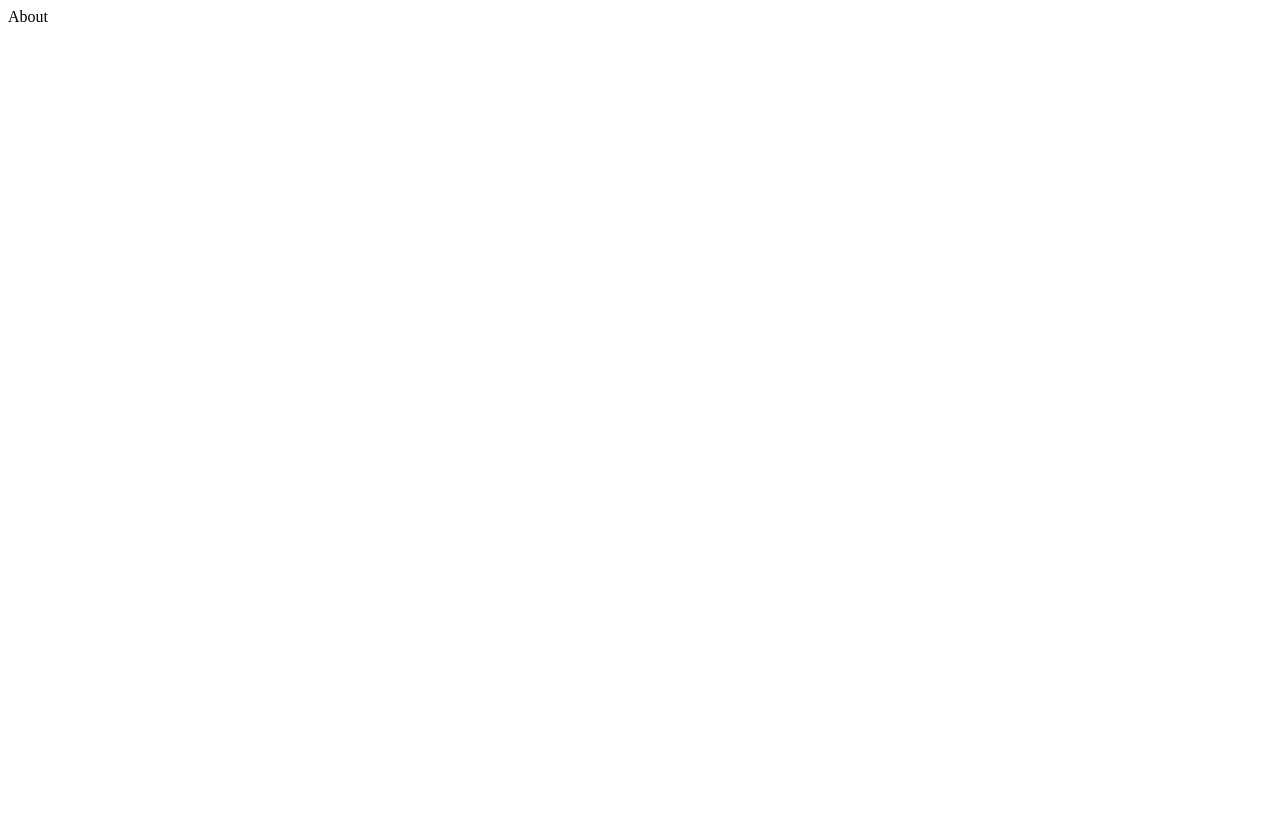
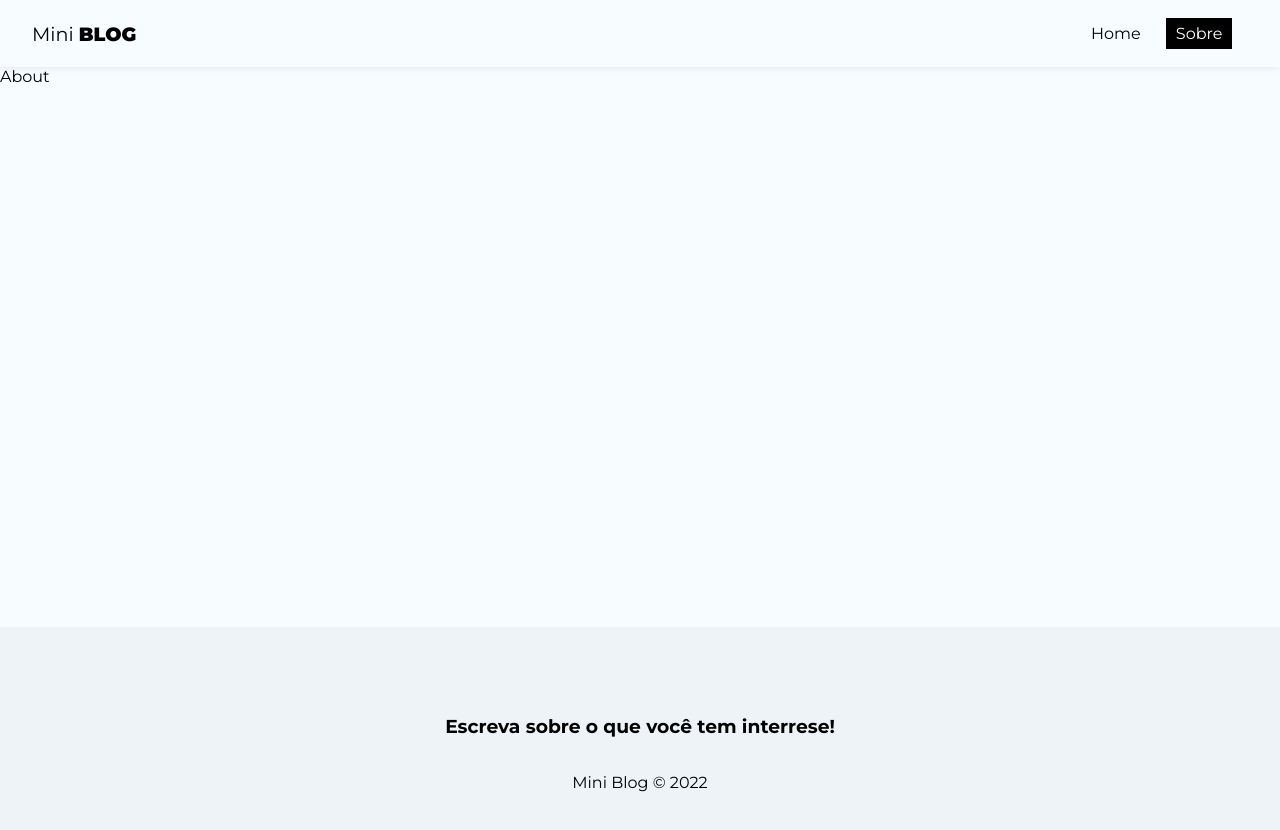
Before and after one commit to miqueiasbelfort/miniblog, a React (Vite) app: page /about in a window 1280 px wide. Shown: the top 830 px of the page. Before the commit the page ends 800 px from the top, so only its background shows below. Built offline with nearby package versions, Linux system fonts and the light colour scheme.

Commit message:
components

```diff
--- a/index.html
+++ b/index.html
@@ -4,6 +4,9 @@
     <meta charset="UTF-8" />
     <!--<link rel="icon" type="image/svg+xml" href="/src/favicon.svg" />-->
     <meta name="viewport" content="width=device-width, initial-scale=1.0" />
+    <link rel="preconnect" href="https://fonts.googleapis.com">
+    <link rel="preconnect" href="https://fonts.gstatic.com" crossorigin>
+    <link href="https://fonts.googleapis.com/css2?family=Montserrat:wght@100;200;300;400;500;600;700;800;900&display=swap" rel="stylesheet">
     <title>MiniBlog</title>
   </head>
   <body>
--- a/src/App.jsx
+++ b/src/App.jsx
@@ -3,15 +3,20 @@
 
 import {BrowserRouter, Routes, Route, Navigate} from "react-router-dom"
 
+import Navbar from "./components/Navbar"
+import Footer from "./components/Footer"
+
+
 import Home from "./pages/Home/Home"
 import About from "./pages/About/About"
 
 function App() {
-  const [count, setCount] = useState(0)
 
   return (
     <div className="App">
       <BrowserRouter>
+
+        <Navbar />
 
         <div className="container">
           <Routes>
@@ -22,6 +27,8 @@
           </Routes>
         </div>
 
+        <Footer />
+
       </BrowserRouter>
     </div>
   )
--- /dev/null
+++ b/src/components/Footer.jsx
@@ -0,0 +1,14 @@
+import React from 'react'
+
+import styles from "./Footer.module.css"
+
+const Footer = () => {
+  return (
+    <footer className={styles.footer}>
+      <h3>Escreva sobre o que você tem interrese!</h3>
+      <p>Mini Blog &copy; 2022</p>
+    </footer>
+  )
+}
+
+export default Footer
--- /dev/null
+++ b/src/components/Footer.module.css
@@ -0,0 +1,8 @@
+.footer {
+    height: 250px;
+    display: flex;
+    flex-direction: column;
+    align-items: center;
+    justify-content: center;
+    background-color: #EDF3F6;
+}
--- /dev/null
+++ b/src/components/Navbar.jsx
@@ -0,0 +1,24 @@
+import React from 'react'
+import { NavLink } from 'react-router-dom'
+
+import styles from "./Navbar.module.css"
+
+const Navbar = () => {
+  return (
+    <nav className={styles.navbar}>
+      <NavLink to="/" className={styles.brand}>
+        Mini <span>Blog</span>
+      </NavLink>
+      <ul className={styles.links_list}>
+        <li>
+          <NavLink className={({isActive}) => (isActive ? styles.active : "")} to="/">Home</NavLink>
+        </li>
+        <li>
+          <NavLink className={({isActive}) => (isActive ? styles.active : "")} to="/about">Sobre</NavLink>
+        </li>
+      </ul>
+    </nav>
+  )
+}
+
+export default Navbar
--- /dev/null
+++ b/src/components/Navbar.module.css
@@ -0,0 +1,33 @@
+.navbar {
+    display: flex;
+    box-shadow: rgba(0,0,0, .15) 0px -2px 10px 0px;
+    justify-content: space-between;
+    align-items: center;
+    padding: .5em 2em;
+}
+
+.brand {
+    font-size: 1.2em;
+}
+
+.brand span {
+    font-weight: 900;
+    text-transform: uppercase;
+}
+
+.links_list {
+    display: flex;
+    list-style: none;
+}
+.links_list li {
+    margin-right: 1em;
+}
+
+.links_list li a {
+    padding: .4em .6em;
+}
+
+.active {
+    background-color: #000;
+    color: #fff;
+}
--- a/src/index.css
+++ b/src/index.css
@@ -0,0 +1,33 @@
+body {
+    background-color: #f6fcff;
+    padding: 0;
+    margin: 0;
+    font-family: 'Montserrat', sans-serif;
+}
+
+input::placeholder,
+textarea::placeholder {
+    font-family: 'Montserrat', sans-serif;
+}
+
+input:focus,
+textarea:focus {
+    outline: none;
+}
+
+a,
+nav button {
+    text-decoration: none;
+    background-color: transparent;
+    border: none;
+    color: #000;
+    transition: .3s;
+    font-size: 1em;
+    cursor: pointer;
+    font-family: 'Montserrat', sans-serif;
+}
+
+a:hover,
+nav button:hover {
+    color: #bbb;
+}
```
